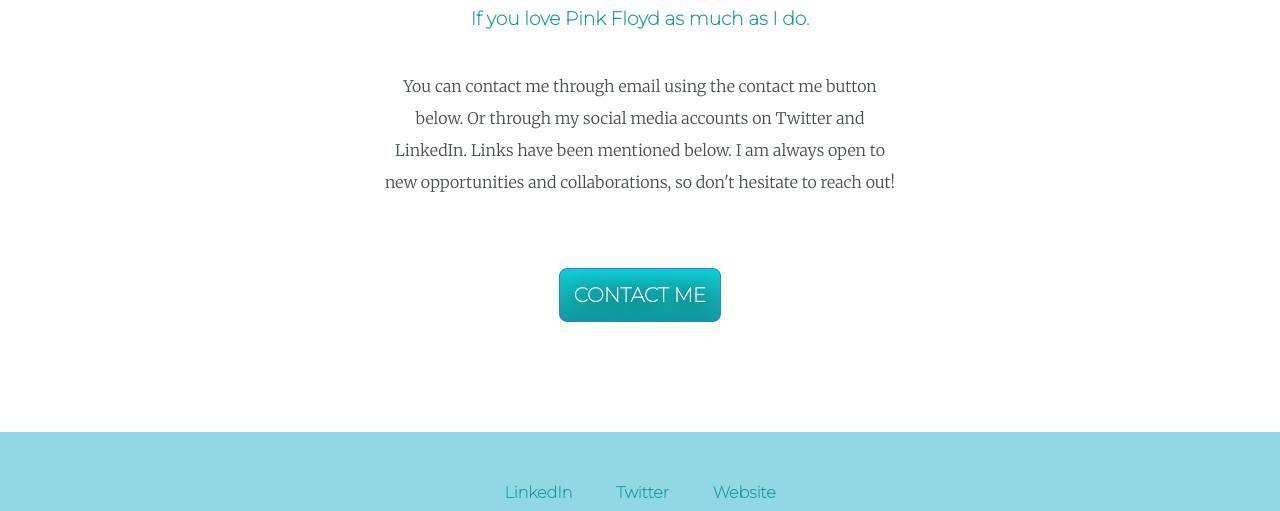
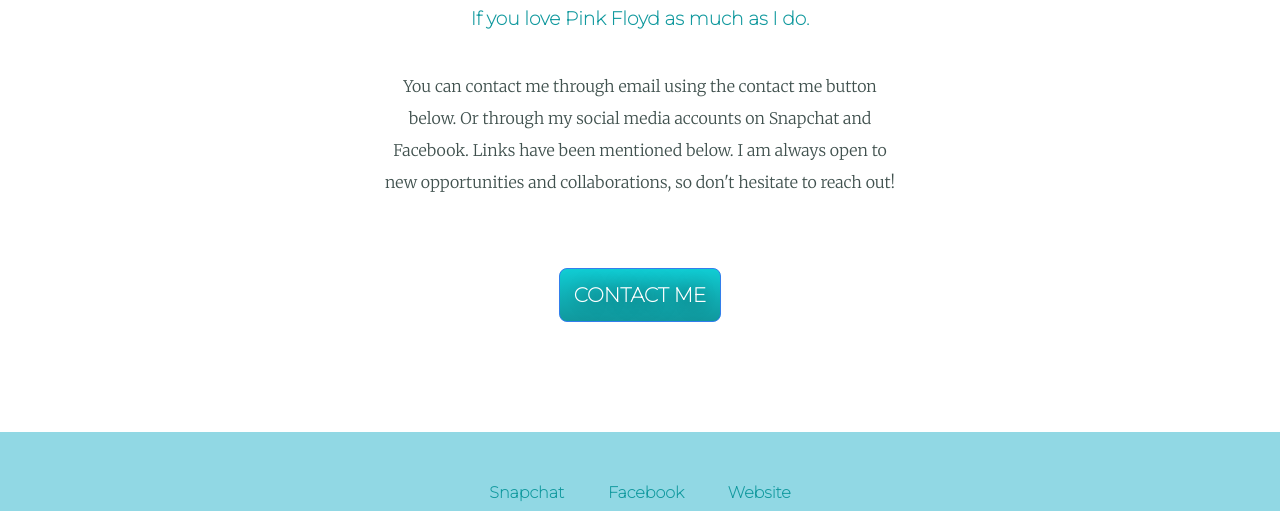
Before and after one commit to Tangsang2003/my-personal-site, a plain HTML site: page index.html in a window 1280 px wide. Shown: the part 2629-3140 px from the top of the page. Drawn offline with Linux system fonts and the light colour scheme.

Commit message:
fixed links

```diff
--- a/index.html
+++ b/index.html
@@ -52,7 +52,7 @@
         <div class="contact-me">
           <h2>Get In Touch</h2>
           <h3>If you love Pink Floyd as much as I do.</h3>
-          <p class = "contact-message">You can contact me through email using the contact me button below. Or through my social media accounts on Twitter and LinkedIn. Links have been
+          <p class = "contact-message">You can contact me through email using the contact me button below. Or through my social media accounts on Snapchat and Facebook. Links have been
             mentioned below. I am always open to new opportunities and collaborations, so don't hesitate to reach out!</p>
           <a class="BUTTON_FUF" href="mailto:077bei047.tangsang@pcampus.edu.np">CONTACT ME</a>
         </div>
@@ -60,9 +60,9 @@
 
 
       <div class="bottom-container">
-        <a class="footer-link" href="https://www.linkedin.com/">LinkedIn</a>
-        <a class="footer-link" href="https://twitter.com/">Twitter</a>
-        <a class="footer-link" href="https://www.appbrewery.co/">Website</a>
+        <a class="footer-link" href="https://www.snapchat.com/add/nepaliluffy?share_id=wCLS5mWBnKg&locale=en-GB/">Snapchat</a>
+        <a class="footer-link" href="https://www.facebook.com/tangsang.chongbang/">Facebook</a>
+        <a class="footer-link" href="https://www.tangsang2003.github.io/my-personal-site">Website</a>
         <p class="copyright">©2023 Tangsang Chongbang.</p>
       </div>
 
```
